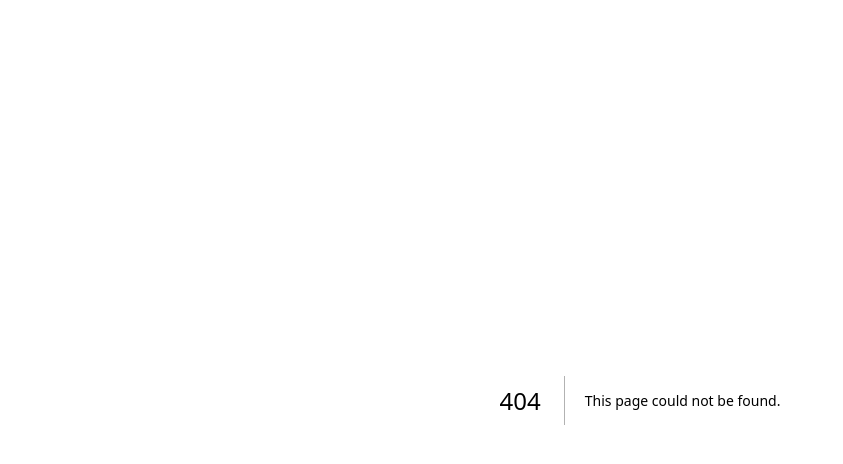
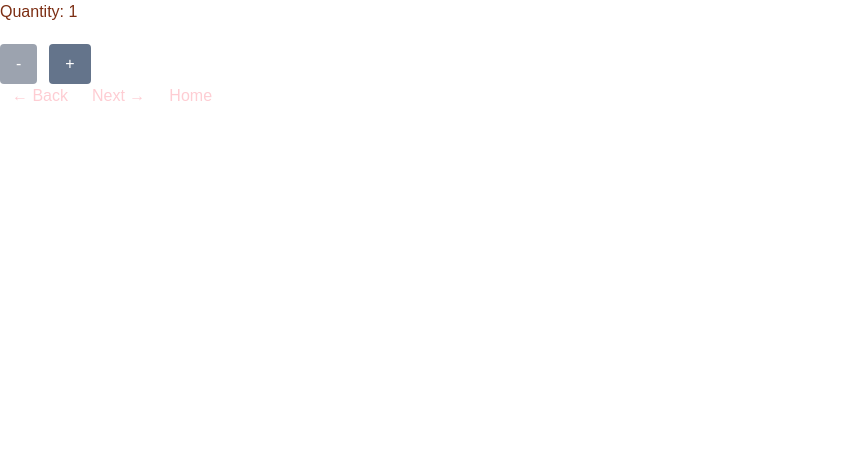
Before and after one commit to Vic-Parra/cprg306-assignments, a Next.js app: page /week-5 in a window 1280 px wide. Before the commit this address had no page. Shown: the top 464 px of the page, without its empty margins (0-843 px from the left). Built offline with nearby package versions, Linux system fonts and the light colour scheme.

Commit message:
Started Week 5 Assignment
- created folder and files for week 5 assignment
- added the back, next, and home links to all previous assignments (forgot to do them before... oops)

```diff
--- a/app/page.js
+++ b/app/page.js
@@ -18,6 +18,9 @@ export default function Home() {
         <li>
           <Link href="./week-4/" className= "text-rose-200 hover:text-rose-500 hover:underline">Week 4 Assignment</Link>
         </li>
+        <li>
+          <Link href="./week-5/" className= "text-rose-200 hover:text-rose-500 hover:underline">Week 5 Assignment</Link>
+        </li>
       </ul>
     </main>
     );
--- a/app/week-2/page.js
+++ b/app/week-2/page.js
@@ -14,7 +14,7 @@ export default function Page() {
         {/* container for back and next links */}
         <div>
         <Link href="../" className= "text-rose-200 hover:text-rose-500 p-3">← Back</Link>
-        <Link href="#" className= "text-rose-200 hover:text-rose-500 p-3">Next →</Link>
+        <Link href="./week-3/" className= "text-rose-200 hover:text-rose-500 p-3">Next →</Link>
         <Link href="./page.js/" className= "text-rose-200 hover:text-rose-500 p-3">Home</Link>
         </div>
       </main>
--- a/app/week-3/page.js
+++ b/app/week-3/page.js
@@ -1,5 +1,7 @@
 // WEEK 3 PAGE
 import ItemList from "./item-list";
+import Link from "next/link";
+
 
 export default function Page(){
     return(
@@ -8,6 +10,13 @@ export default function Page(){
             className="text-3xl underline pl-7 font-bold"
             >Shopping List</h1>
             <ItemList/>
+
+            {/* container for back and next links */}
+        <div>
+        <Link href="../" className= "text-rose-200 hover:text-rose-500 p-3">← Back</Link>
+        <Link href="./week-4/" className= "text-rose-200 hover:text-rose-500 p-3">Next →</Link>
+        <Link href="./page.js/" className= "text-rose-200 hover:text-rose-500 p-3">Home</Link>
+        </div>
         </main>
     );
 }
--- a/app/week-4/page.js
+++ b/app/week-4/page.js
@@ -1,8 +1,20 @@
 import NewItem from "./new-item";
+import Link from "next/link";
+
 
 export default function Page(){
 
     return(
-        <NewItem />
+        <main>
+            <NewItem />
+
+            {/* container for back and next links */}
+            <div>
+                <Link href="../" className= "text-rose-200 hover:text-rose-500 p-3">← Back</Link>
+                <Link href="./week- 5" className= "text-rose-200 hover:text-rose-500 p-3">Next →</Link>
+                <Link href="./page.js/" className= "text-rose-200 hover:text-rose-500 p-3">Home</Link>
+            </div>
+        </main>
+
     );
 }
--- /dev/null
+++ b/app/week-5/new-item.js
@@ -0,0 +1,31 @@
+"use client"
+
+import { useState } from "react";
+
+export default function NewItem (){
+
+    const [quantity, setQuantity] = useState(1);
+
+    let btnDisabled = false;
+    if (quantity == 1){
+        btnDisabled = true;
+    }
+
+    const increment=()=>{
+        setQuantity(quantity+1);
+    }
+    const decrement=()=>{
+        if (quantity >=1){
+            setQuantity(quantity-1);
+        }
+    }
+
+    const btnStyle = "bg-slate-500 text-white rounded py-2 px-4 mt-5 hover:bg-slate-700 active:bg-blue-950 disabled:bg-gray-400 mr-3"
+return(
+    <div className="bg-white text-black ">
+        <p className="text-orange-900">Quantity: {quantity}</p>
+        <button className={btnStyle} disabled={btnDisabled} onClick={decrement}>-</button>
+        <button className={btnStyle} onClick={increment}>+</button>
+    </div>
+);
+};
--- /dev/null
+++ b/app/week-5/page.js
@@ -0,0 +1,19 @@
+import NewItem from "./new-item";
+import Link from "next/link";
+
+
+export default function Page(){
+
+    return(
+        <main>
+            <NewItem />
+
+            {/* container for back and next links */}
+            <div>
+            <Link href="../" className= "text-rose-200 hover:text-rose-500 p-3">← Back</Link>
+            <Link href="./week-6/" className= "text-rose-200 hover:text-rose-500 p-3">Next →</Link>
+            <Link href="./page.js/" className= "text-rose-200 hover:text-rose-500 p-3">Home</Link>
+            </div>
+        </main>
+    );
+}
```
